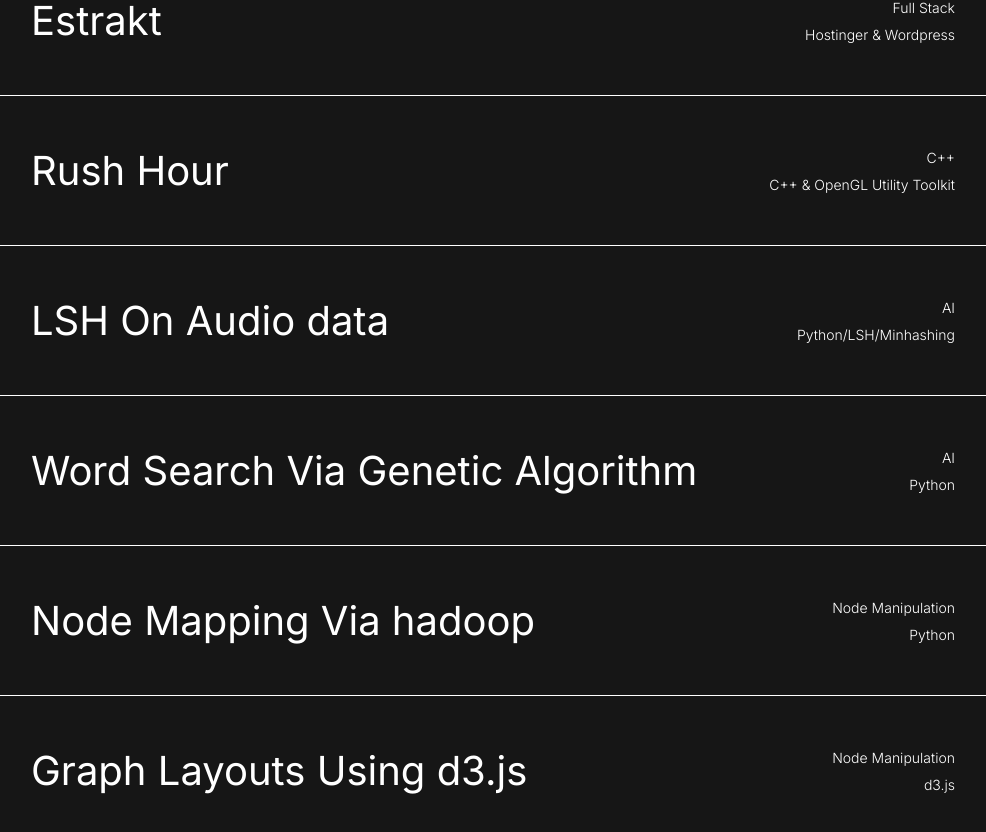
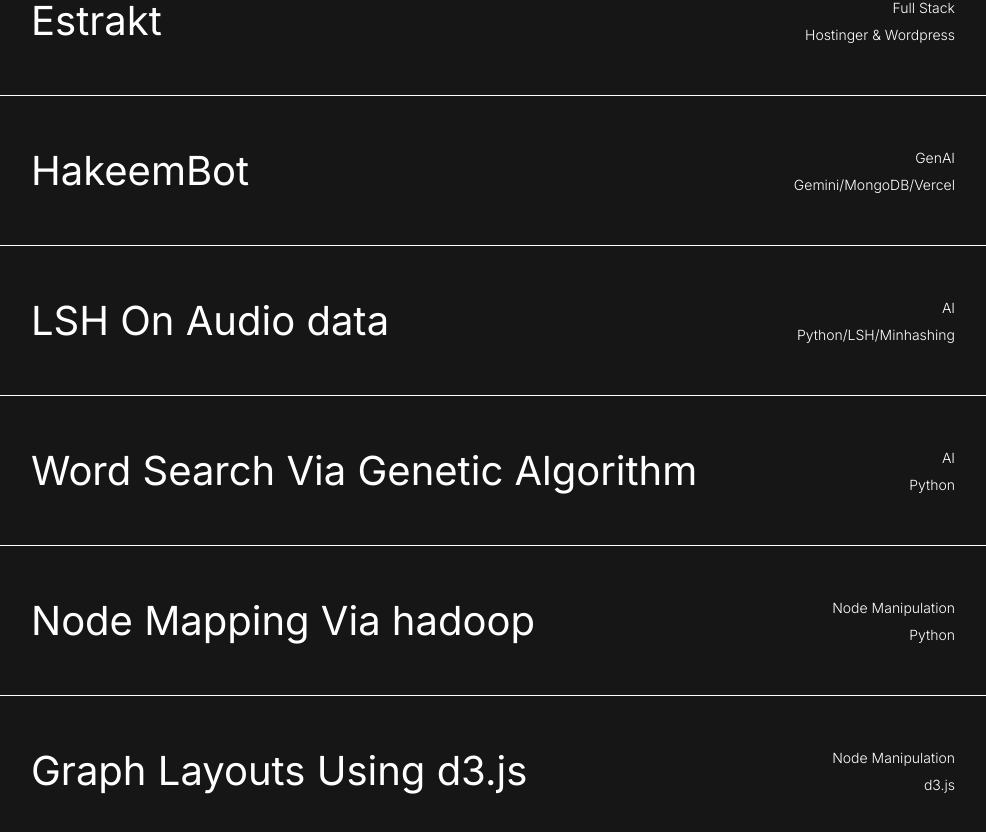
Before and after one commit to Ahmed-Shayan-Arsalan/portfolio, a Next.js app: page / in a window 1280 px wide. Shown: the part 2171-3003 px from the top of the page, without its empty margins (147-1133 px from the left). Built offline with nearby package versions, Linux system fonts and the light colour scheme.

Commit message:
Update projects.js

```diff
--- a/src/Data/projects.js
+++ b/src/Data/projects.js
@@ -16,12 +16,12 @@ export const projects=[
         type:'Full Stack',
     },
     {
-        name:'Rush Hour',
-        src:'rushhour.webp',
-        link:'https://github.com/Ahmed-Shayan-Arsalan/Rush-Hour-C-Game',
+        name:'HakeemBot',
+        src:'Hakeem.webp',
+        link:'https://www.hakeembot.com/',
         color:"#8c8c8c",
-        tech:'C++ & OpenGL Utility Toolkit',
-        type:'C++',
+        tech:'Gemini/MongoDB/Vercel',
+        type:'GenAI',
     },
     {
         name:'LSH On Audio data',
```
